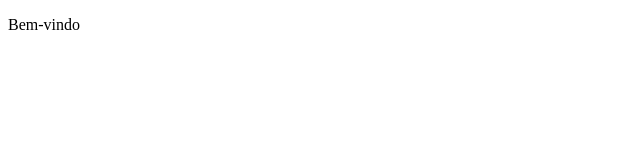
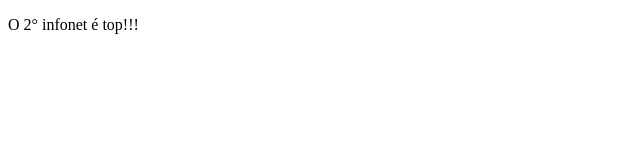
Before and after one commit to giannellicristina240-rgb/Gittest1, a plain HTML site: page Index.html in a window 1280 px wide. Shown: the full height of the page, 0-640 px from the left. Drawn offline with Linux system fonts and the light colour scheme.

Commit message:
Update Index.html

```diff
--- a/Index.html
+++ b/Index.html
@@ -6,6 +6,6 @@
     <title>Github</title>
 </head>
 <body>
-    <p>Bem-vindo</p>
+    <p>O 2° infonet é top!!!</p>
 </body>
 </html>
```
